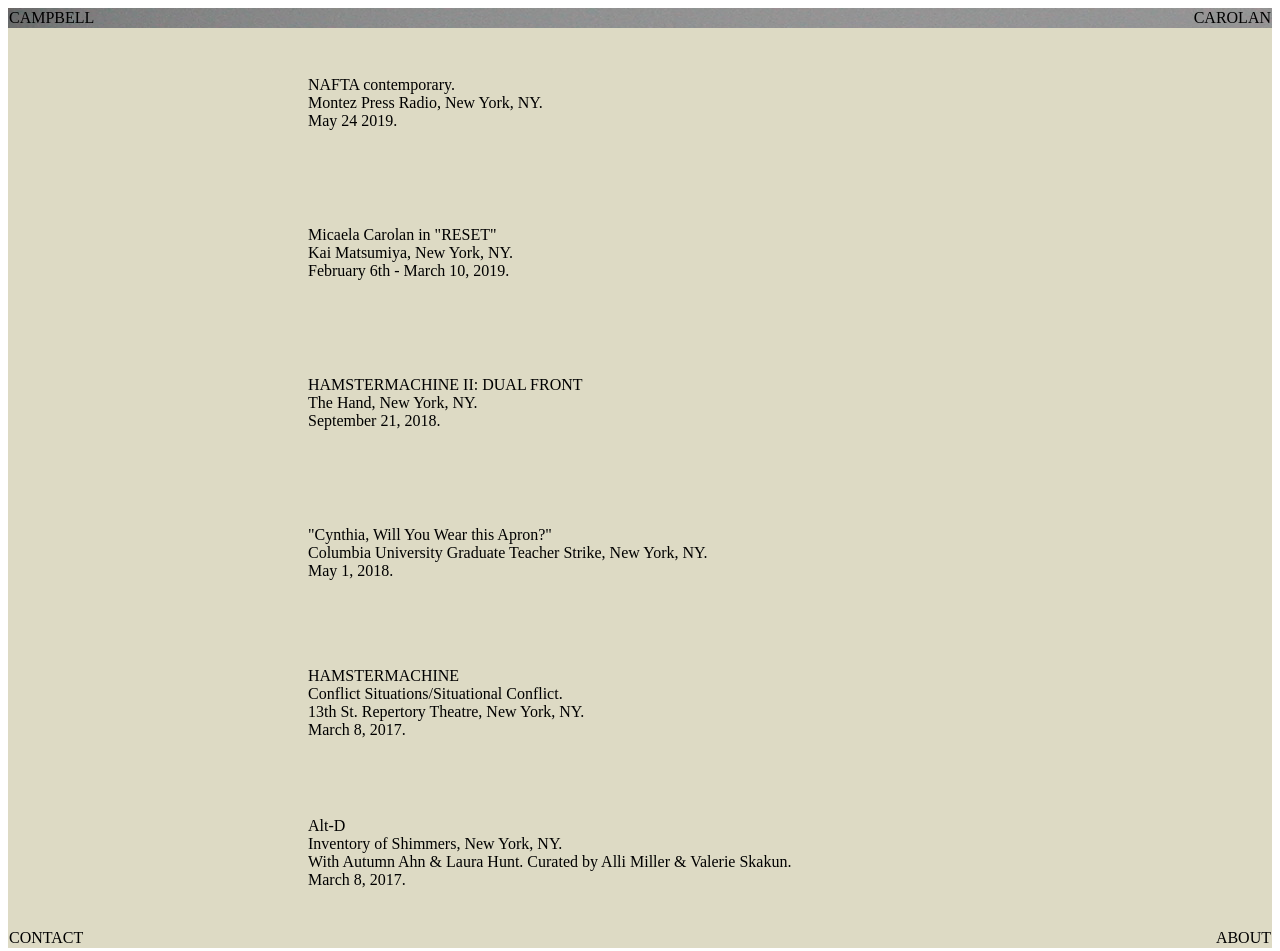
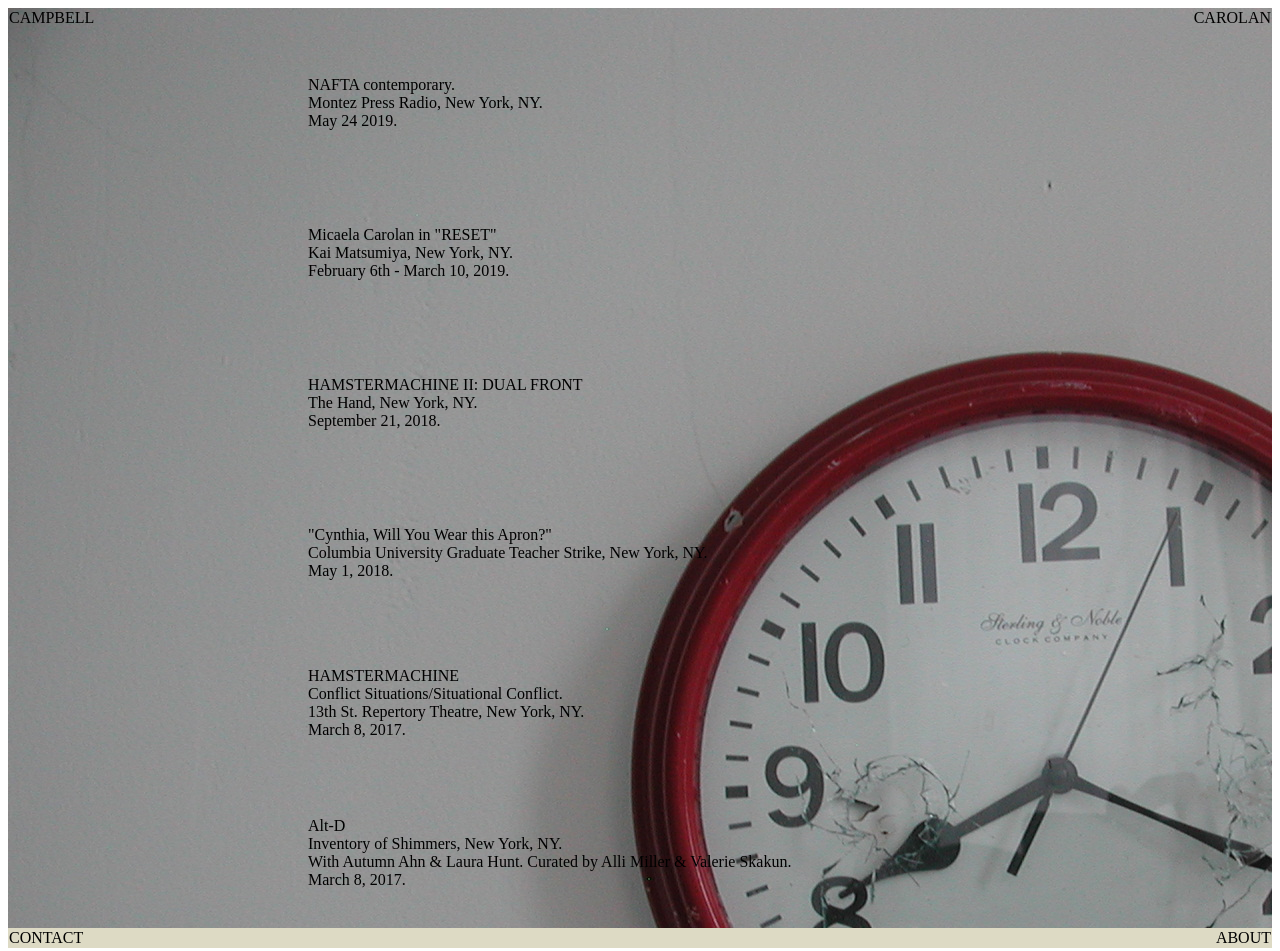
Before and after one commit to torcbell/campbellcarolan, a plain HTML site: page index.html in a window 1280 px wide. Drawn offline with Linux system fonts and the light colour scheme.

Commit message:
Update index.html

```diff
--- a/index.html
+++ b/index.html
@@ -29,9 +29,6 @@ a:active {
 
 
 <div style="background-image: url('DSCN2100.JPG');">
-
-
-
 <table>
 <tbody>
 <table style="height: 18px; width: 100%; border-collapse: collapse; border="0">
@@ -44,7 +41,7 @@ a:active {
 </table>
 
 <table>
-<table style="height: 18px; width: 100%; border-collapse: collapse; background-color: #dddac4;" border="0">
+<table style="height: 18px; width: 100%; border-collapse: collapse;" border="0">
 <tbody>
 <tr>
   <tr style="height:150px;">
@@ -82,5 +79,8 @@ a:active {
 </tr>
 </tbody>
 </table>
+</div>
+                                            </style>
+
 </body>
 </html>
```
